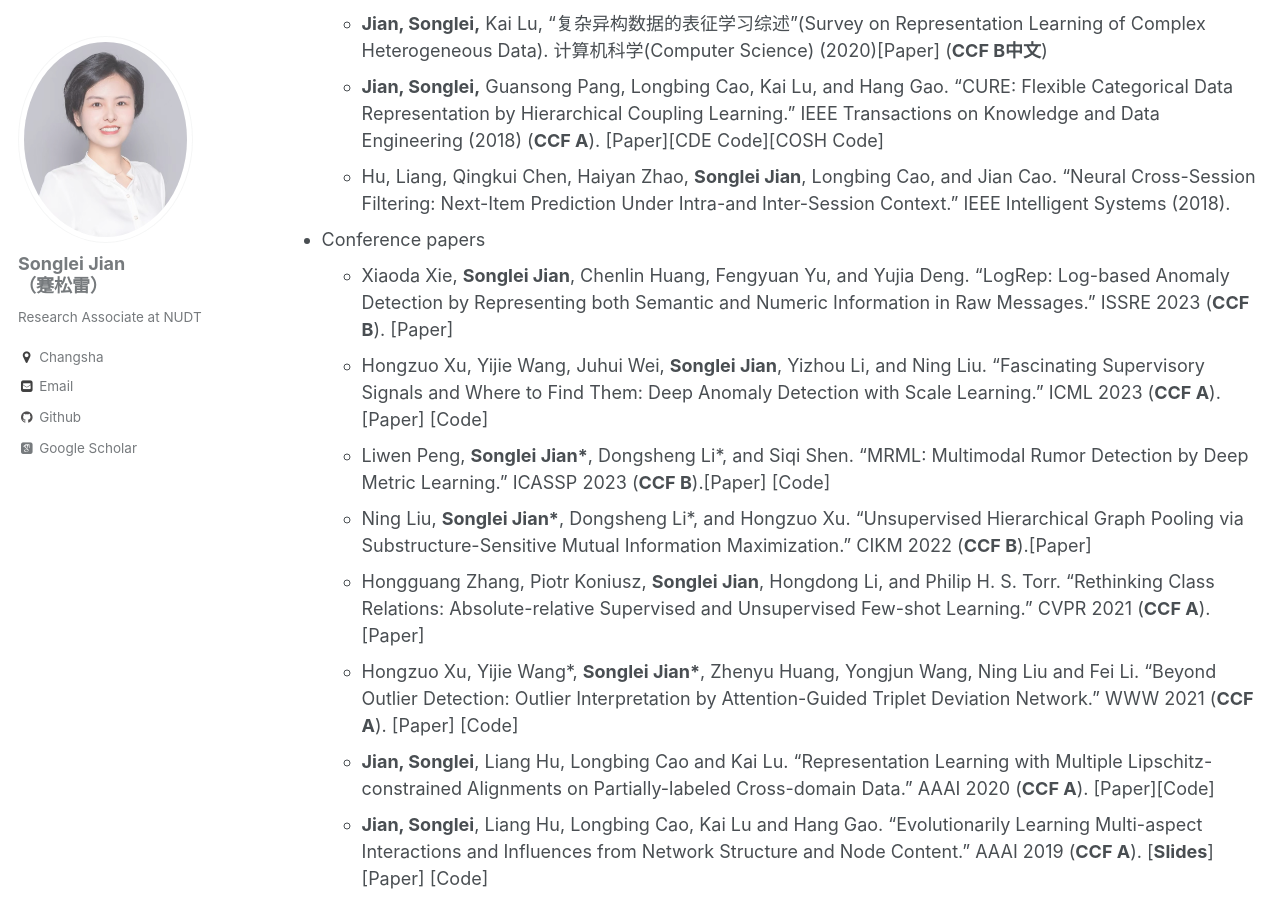
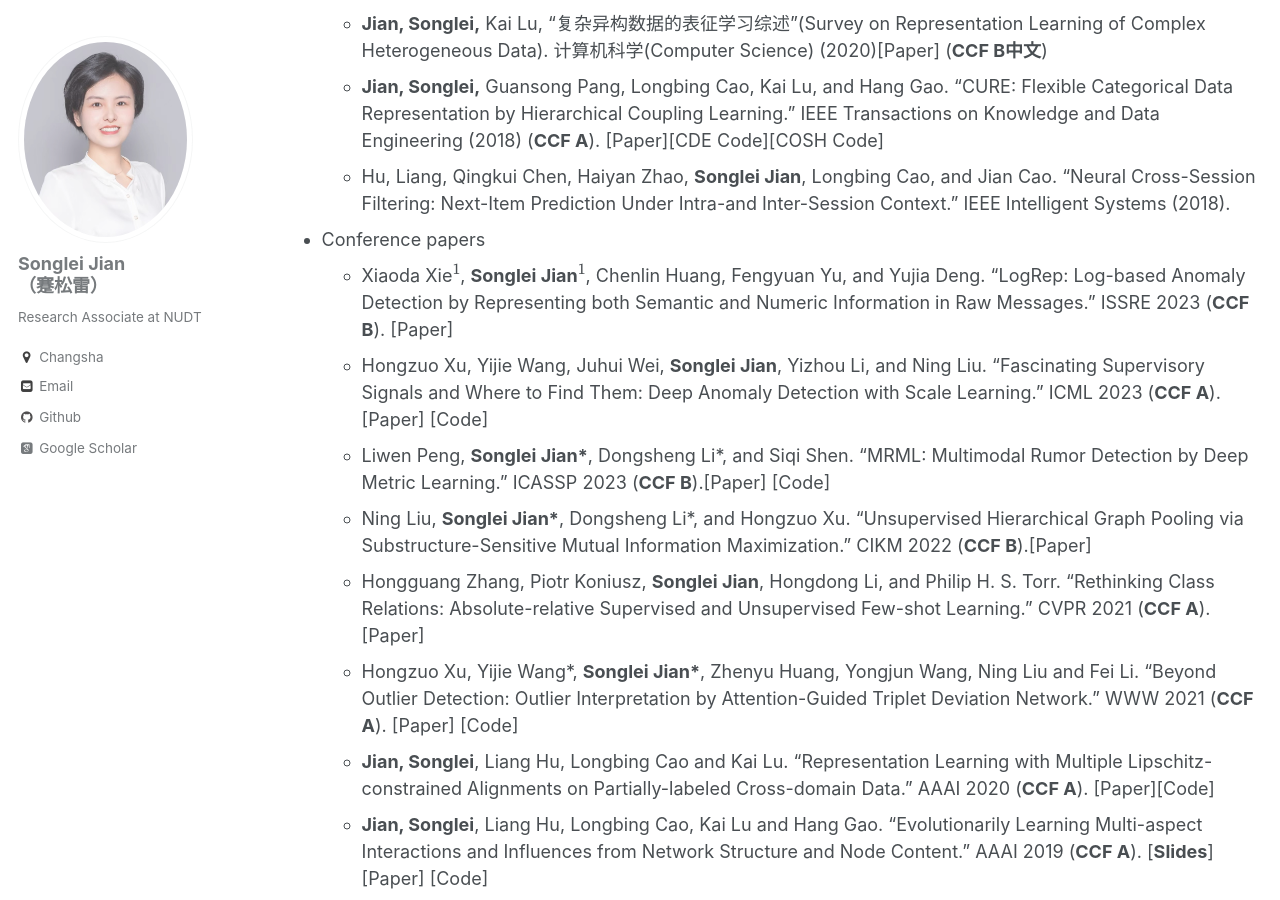
Before and after one commit to jiansonglei/jiansonglei.github.io, a Jekyll site: the page built from _pages/publications.md, in a window 1280 px wide and 900 px high, scrolled down 703 px. Built offline with Jekyll 4.4.1, drawn with Linux system fonts in a browser that asks for light colours; some web fonts are replaced; formulas are drawn with MathJax 3; a script that is not in the unit is left out.

Commit message:
Update publications.md

```diff
--- a/_pages/publications.md
+++ b/_pages/publications.md
@@ -23,7 +23,7 @@ author_profile: true
   * Hu, Liang, Qingkui Chen, Haiyan Zhao, **Songlei Jian**, Longbing Cao, and Jian Cao. "Neural Cross-Session Filtering: Next-Item Prediction Under Intra-and Inter-Session Context." IEEE Intelligent Systems (2018).
 
 * Conference papers
-  * Xiaoda Xie,  **Songlei Jian**, Chenlin Huang, Fengyuan Yu, and Yujia Deng. "LogRep: Log-based Anomaly Detection by
+  * Xiaoda Xie$^{1}$,  **Songlei Jian**$^{1}$, Chenlin Huang, Fengyuan Yu, and Yujia Deng. "LogRep: Log-based Anomaly Detection by
 Representing both Semantic and Numeric Information in Raw Messages." ISSRE 2023 (**CCF B**). [[Paper]](http://jiansonglei.github.io/files/LogRep_ISSRE.pdf)
   * Hongzuo Xu,  Yijie Wang, Juhui Wei, **Songlei Jian**, Yizhou Li, and Ning Liu. "Fascinating Supervisory Signals and Where to Find Them: Deep Anomaly Detection with Scale Learning." ICML 2023 (**CCF A**). [[Paper]](http://jiansonglei.github.io/files/icml2023.pdf)  [[Code]](https://github.com/xuhongzuo/scale-learning)
   * Liwen Peng, **Songlei Jian\***, Dongsheng Li\*, and  Siqi Shen. "MRML: Multimodal Rumor Detection by Deep Metric Learning." ICASSP 2023 (**CCF B**).[[Paper]](http://jiansonglei.github.io/files/icassp2023.pdf)  [[Code]](https://github.com/plw-study/MRML)
```
